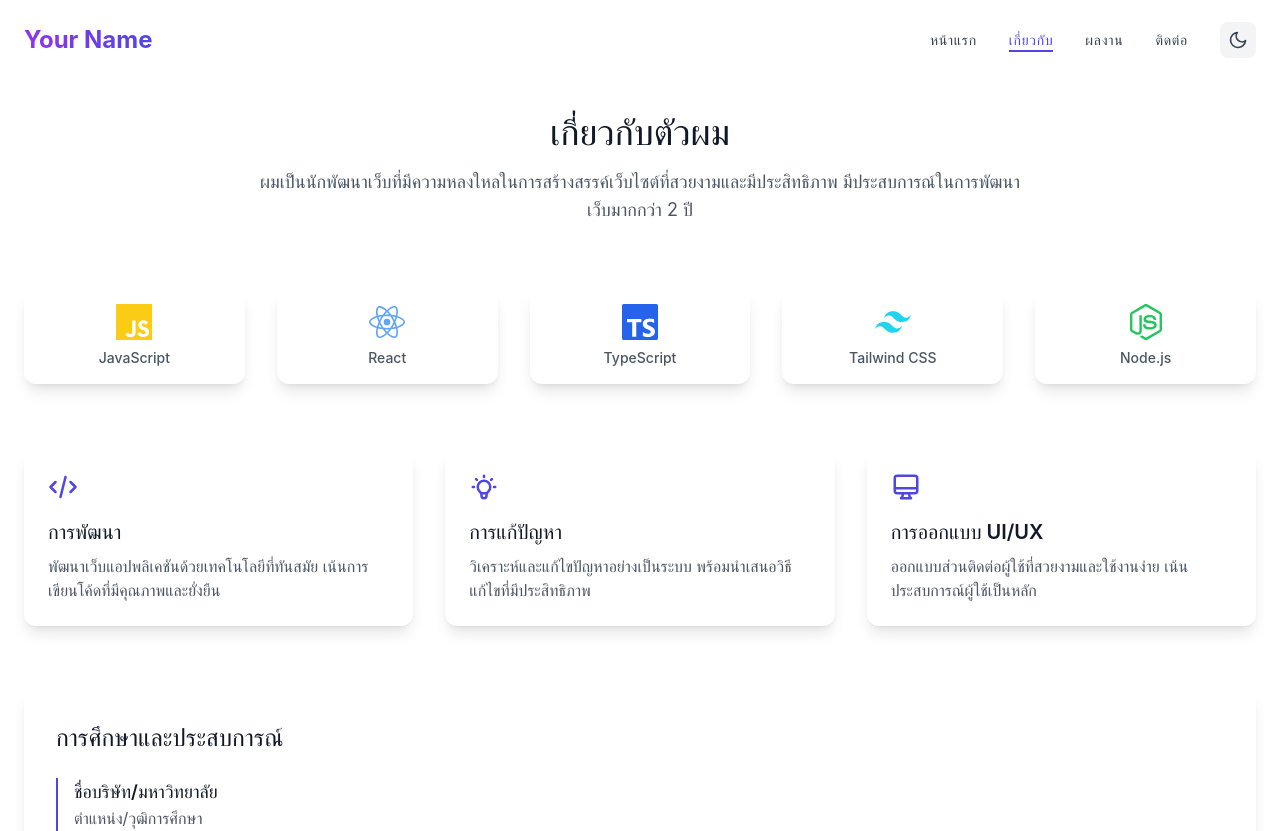
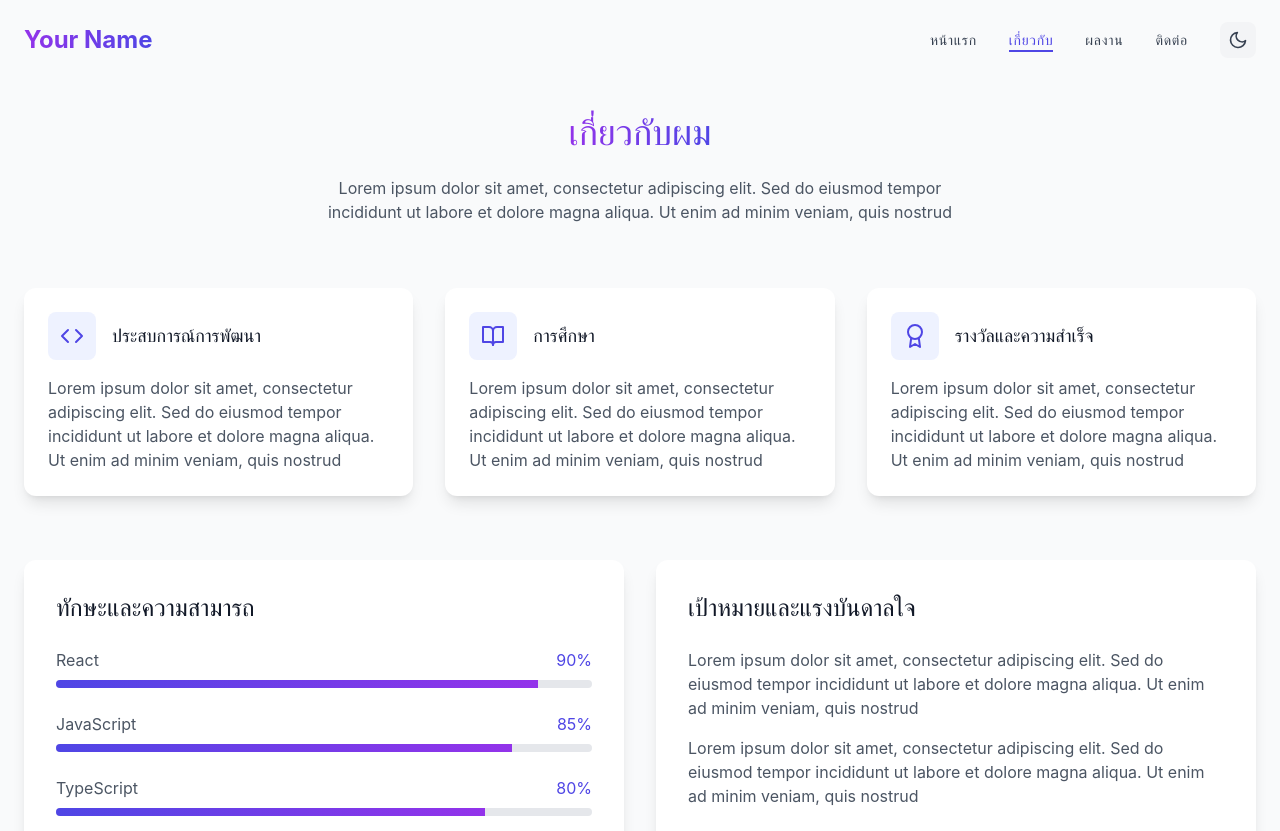
Before and after one commit to raykoshima/raykoshima-portfolio-page, a React (Vite) app in the folder web-portfoio/: page /about in a window 1280 px wide. Shown: the top 831 px of the page. Built offline with nearby package versions, Linux system fonts and the light colour scheme.

Commit message:
เพ่ม skills แบบใหม่ และ ลบ Features Section ออก

```diff
--- a/web-portfoio/src/components/About/About.jsx
+++ b/web-portfoio/src/components/About/About.jsx
@@ -1,111 +1,133 @@
 import { motion } from 'framer-motion';
-import { HiOutlineCode, HiOutlineLightBulb, HiOutlineDesktopComputer } from 'react-icons/hi';
-import { SiJavascript, SiReact, SiTypescript, SiTailwindcss, SiNodedotjs } from 'react-icons/si';
+import { FiBookOpen, FiCode, FiAward } from 'react-icons/fi';
 
 const About = () => {
+  // ข้อมูลทักษะและความสามารถ
   const skills = [
-    { name: 'JavaScript', icon: SiJavascript, color: 'text-yellow-400' },
-    { name: 'React', icon: SiReact, color: 'text-blue-400' },
-    { name: 'TypeScript', icon: SiTypescript, color: 'text-blue-600' },
-    { name: 'Tailwind CSS', icon: SiTailwindcss, color: 'text-cyan-400' },
-    { name: 'Node.js', icon: SiNodedotjs, color: 'text-green-500' },
+    { name: 'React', level: 90 },
+    { name: 'JavaScript', level: 85 },
+    { name: 'TypeScript', level: 80 },
+    { name: 'Node.js', level: 75 },
+    { name: 'HTML/CSS', level: 95 },
+    { name: 'Tailwind CSS', level: 90 },
   ];
 
-  const features = [
+  // ข้อมูลประสบการณ์
+  const experiences = [
     {
-      icon: HiOutlineCode,
-      title: 'การพัฒนา',
-      description: 'พัฒนาเว็บแอปพลิเคชันด้วยเทคโนโลยีที่ทันสมัย เน้นการเขียนโค้ดที่มีคุณภาพและยั่งยืน'
+      icon: FiCode,
+      title: 'ประสบการณ์การพัฒนา',
+      description: 'Lorem ipsum dolor sit amet, consectetur adipiscing elit. Sed do eiusmod tempor incididunt ut labore et dolore magna aliqua. Ut enim ad minim veniam, quis nostrud'
     },
     {
-      icon: HiOutlineLightBulb,
-      title: 'การแก้ปัญหา',
-      description: 'วิเคราะห์และแก้ไขปัญหาอย่างเป็นระบบ พร้อมนำเสนอวิธีแก้ไขที่มีประสิทธิภาพ'
+      icon: FiBookOpen,
+      title: 'การศึกษา',
+      description: 'Lorem ipsum dolor sit amet, consectetur adipiscing elit. Sed do eiusmod tempor incididunt ut labore et dolore magna aliqua. Ut enim ad minim veniam, quis nostrud'
     },
     {
-      icon: HiOutlineDesktopComputer,
-      title: 'การออกแบบ UI/UX',
-      description: 'ออกแบบส่วนติดต่อผู้ใช้ที่สวยงามและใช้งานง่าย เน้นประสบการณ์ผู้ใช้เป็นหลัก'
-    },
+      icon: FiAward,
+      title: 'รางวัลและความสำเร็จ',
+      description: 'Lorem ipsum dolor sit amet, consectetur adipiscing elit. Sed do eiusmod tempor incididunt ut labore et dolore magna aliqua. Ut enim ad minim veniam, quis nostrud'
+    }
   ];
 
   return (
-    <section className="min-h-screen py-28" id="about">
+    <section className="min-h-screen py-28 bg-gray-50 dark:bg-neutral-900" id="about">
       <div className="max-w-7xl mx-auto px-6">
+        {/* หัวข้อส่วน */}
         <motion.div
           initial={{ opacity: 0, y: 20 }}
           whileInView={{ opacity: 1, y: 0 }}
           viewport={{ once: true }}
-          transition={{ duration: 0.5 }}
           className="text-center mb-16"
         >
-          <h2 className="text-3xl font-bold text-gray-900 dark:text-gray-100 sm:text-4xl mb-4">
-            เกี่ยวกับตัวผม
+          <h2 className="text-4xl font-bold mb-6">
+            <span className="bg-clip-text text-transparent bg-gradient-to-r from-purple-600 to-indigo-600">
+              เกี่ยวกับผม
+            </span>
           </h2>
-          <p className="text-lg text-gray-600 dark:text-gray-200 max-w-3xl mx-auto">
-            ผมเป็นนักพัฒนาเว็บที่มีความหลงใหลในการสร้างสรรค์เว็บไซต์ที่สวยงามและมีประสิทธิภาพ
-            มีประสบการณ์ในการพัฒนาเว็บมากกว่า 2 ปี
+          <p className="text-gray-600 dark:text-gray-300 max-w-2xl mx-auto">
+            Lorem ipsum dolor sit amet, consectetur adipiscing elit. Sed do eiusmod tempor incididunt ut labore et dolore magna aliqua. Ut enim ad minim veniam, quis nostrud
           </p>
         </motion.div>
 
-        {/* Skills Section */}
-        <motion.div
-          initial={{ opacity: 0, y: 20 }}
-          whileInView={{ opacity: 1, y: 0 }}
-          viewport={{ once: true }}
-          transition={{ duration: 0.5, delay: 0.2 }}
-          className="grid grid-cols-2 sm:grid-cols-3 md:grid-cols-5 gap-8 mb-16"
-        >
-          {skills.map((skill) => (
+        {/* ส่วนประสบการณ์ */}
+        <div className="grid grid-cols-1 md:grid-cols-3 gap-8 mb-16">
+          {experiences.map((exp, index) => (
             <motion.div
-              key={skill.name}
-              whileHover={{ scale: 1.05 }}
-              className="flex flex-col items-center p-4 bg-white dark:bg-neutral-800 rounded-xl shadow-lg"
-            >
-              <skill.icon className={`text-4xl ${skill.color} mb-2`} />
-              <span className="text-sm font-medium text-gray-600 dark:text-white">{skill.name}</span>
-            </motion.div>
-          ))}
-        </motion.div>
-
-        {/* Features Section */}
-        <div className="grid md:grid-cols-3 gap-8">
-          {features.map((feature, index) => (
-            <motion.div
-              key={feature.title}
+              key={exp.title}
               initial={{ opacity: 0, y: 20 }}
               whileInView={{ opacity: 1, y: 0 }}
               viewport={{ once: true }}
-              transition={{ duration: 0.5, delay: 0.1 * index }}
+              transition={{ delay: index * 0.2 }}
               className="bg-white dark:bg-neutral-800 p-6 rounded-xl shadow-lg hover:shadow-xl transition-shadow"
             >
-              <feature.icon className="text-3xl text-indigo-600 mb-4" />
-              <h3 className="text-xl font-semibold text-gray-900 mb-2">
-                {feature.title}
-              </h3>
-              <p className="text-gray-600 dark:text-white">
-                {feature.description}
+              <div className="flex items-center mb-4">
+                <div className="p-3 bg-indigo-50 dark:bg-indigo-900/30 rounded-lg">
+                  <exp.icon className="w-6 h-6 text-indigo-600 dark:text-indigo-400" />
+                </div>
+                <h3 className="ml-4 text-lg font-semibold text-gray-900 dark:text-white">
+                  {exp.title}
+                </h3>
+              </div>
+              <p className="text-gray-600 dark:text-gray-300">
+                {exp.description}
               </p>
             </motion.div>
           ))}
         </div>
 
-        {/* Education & Experience */}
+        {/* ส่วนทักษะ */}
         <motion.div
           initial={{ opacity: 0, y: 20 }}
           whileInView={{ opacity: 1, y: 0 }}
           viewport={{ once: true }}
-          transition={{ duration: 0.5, delay: 0.4 }}
-          className="mt-16 bg-white dark:bg-neutral-800 p-8 rounded-xl shadow-lg"
+          className="grid grid-cols-1 md:grid-cols-2 gap-8"
         >
-          <h3 className="text-2xl font-bold text-gray-900 dark:text-white mb-6">การศึกษาและประสบการณ์</h3>
-          <div className="space-y-4">
-            <div className="border-l-2 border-indigo-600 pl-4">
-              <h4 className="text-lg font-semibold text-gray-900 dark:text-white">ชื่อบริษัท/มหาวิทยาลัย</h4>
-              <p className="text-gray-600 dark:text-gray-100">ตำแหน่ง/วุฒิการศึกษา</p>
-              <p className="text-sm text-gray-500 dark:text-gray-100">2565 - ปัจจุบัน</p>
+          <div className="bg-white dark:bg-neutral-800 p-8 rounded-xl shadow-lg">
+            <h3 className="text-2xl font-semibold text-gray-900 dark:text-white mb-6">
+              ทักษะและความสามารถ
+            </h3>
+            <div className="space-y-6">
+              {skills.map((skill, index) => (
+                <motion.div
+                  key={skill.name}
+                  initial={{ opacity: 0, x: -20 }}
+                  whileInView={{ opacity: 1, x: 0 }}
+                  viewport={{ once: true }}
+                  transition={{ delay: index * 0.1 }}
+                >
+                  <div className="flex justify-between mb-2">
+                    <span className="text-gray-600 dark:text-gray-300">{skill.name}</span>
+                    <span className="text-indigo-600 dark:text-indigo-400">{skill.level}%</span>
+                  </div>
+                  <div className="h-2 bg-gray-200 dark:bg-gray-700 rounded-full overflow-hidden">
+                    <motion.div
+                      initial={{ width: 0 }}
+                      whileInView={{ width: `${skill.level}%` }}
+                      viewport={{ once: true }}
+                      transition={{ duration: 1, ease: "easeOut" }}
+                      className="h-full bg-gradient-to-r from-indigo-600 to-purple-600"
+                    />
+                  </div>
+                </motion.div>
+              ))}
             </div>
-            {/* สามารถเพิ่มประวัติการศึกษาและการทำงานเพิ่มเติมได้ */}
+          </div>
+
+          {/* รายละเอียดเพิ่มเติม */}
+          <div className="bg-white dark:bg-neutral-800 p-8 rounded-xl shadow-lg">
+            <h3 className="text-2xl font-semibold text-gray-900 dark:text-white mb-6">
+              เป้าหมายและแรงบันดาลใจ
+            </h3>
+            <div className="prose prose-indigo dark:prose-invert">
+              <p className="text-gray-600 dark:text-gray-300">
+                Lorem ipsum dolor sit amet, consectetur adipiscing elit. Sed do eiusmod tempor incididunt ut labore et dolore magna aliqua. Ut enim ad minim veniam, quis nostrud
+              </p>
+              <p className="text-gray-600 dark:text-gray-300 mt-4">
+                Lorem ipsum dolor sit amet, consectetur adipiscing elit. Sed do eiusmod tempor incididunt ut labore et dolore magna aliqua. Ut enim ad minim veniam, quis nostrud
+              </p>
+            </div>
           </div>
         </motion.div>
       </div>
```
